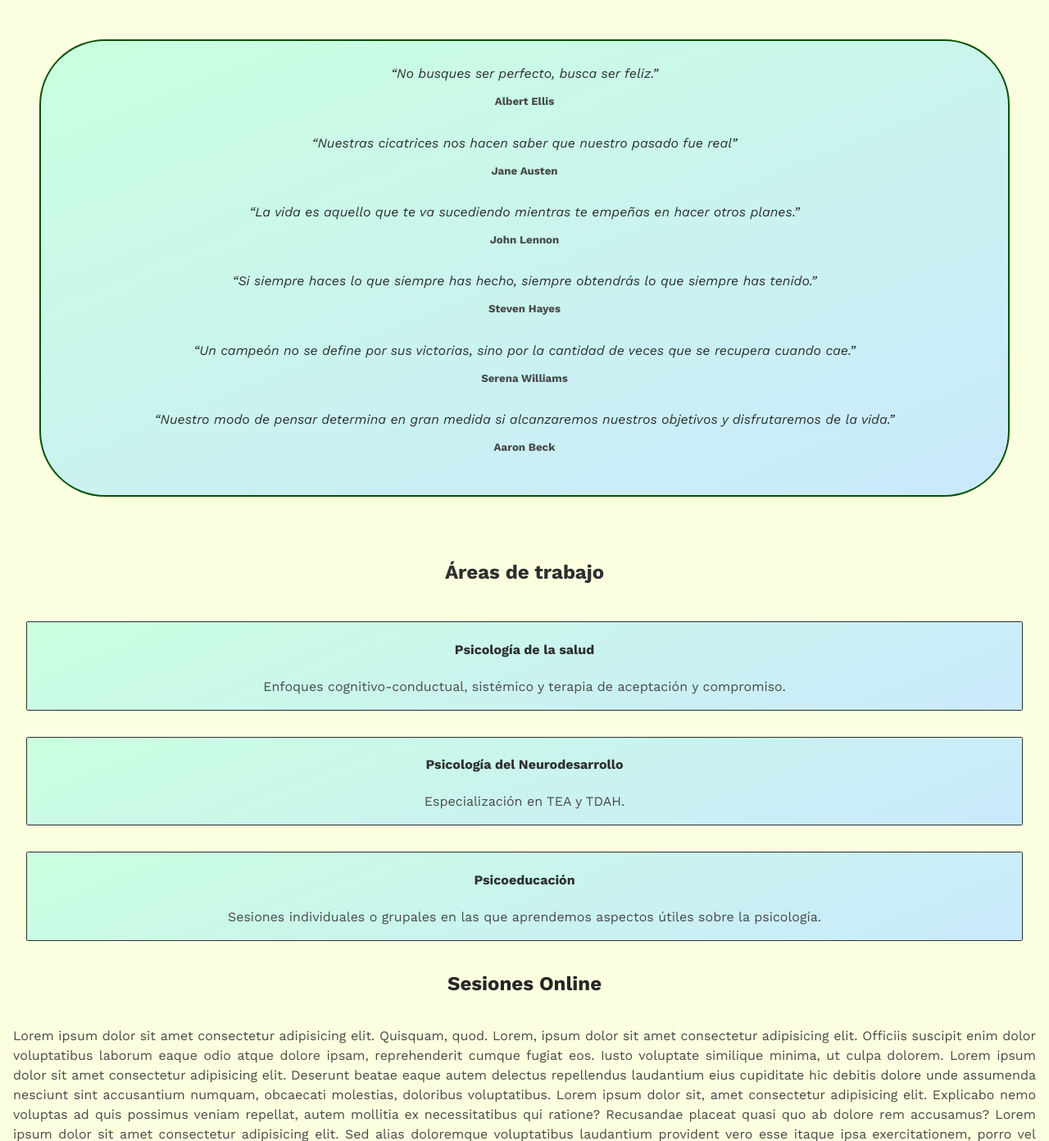
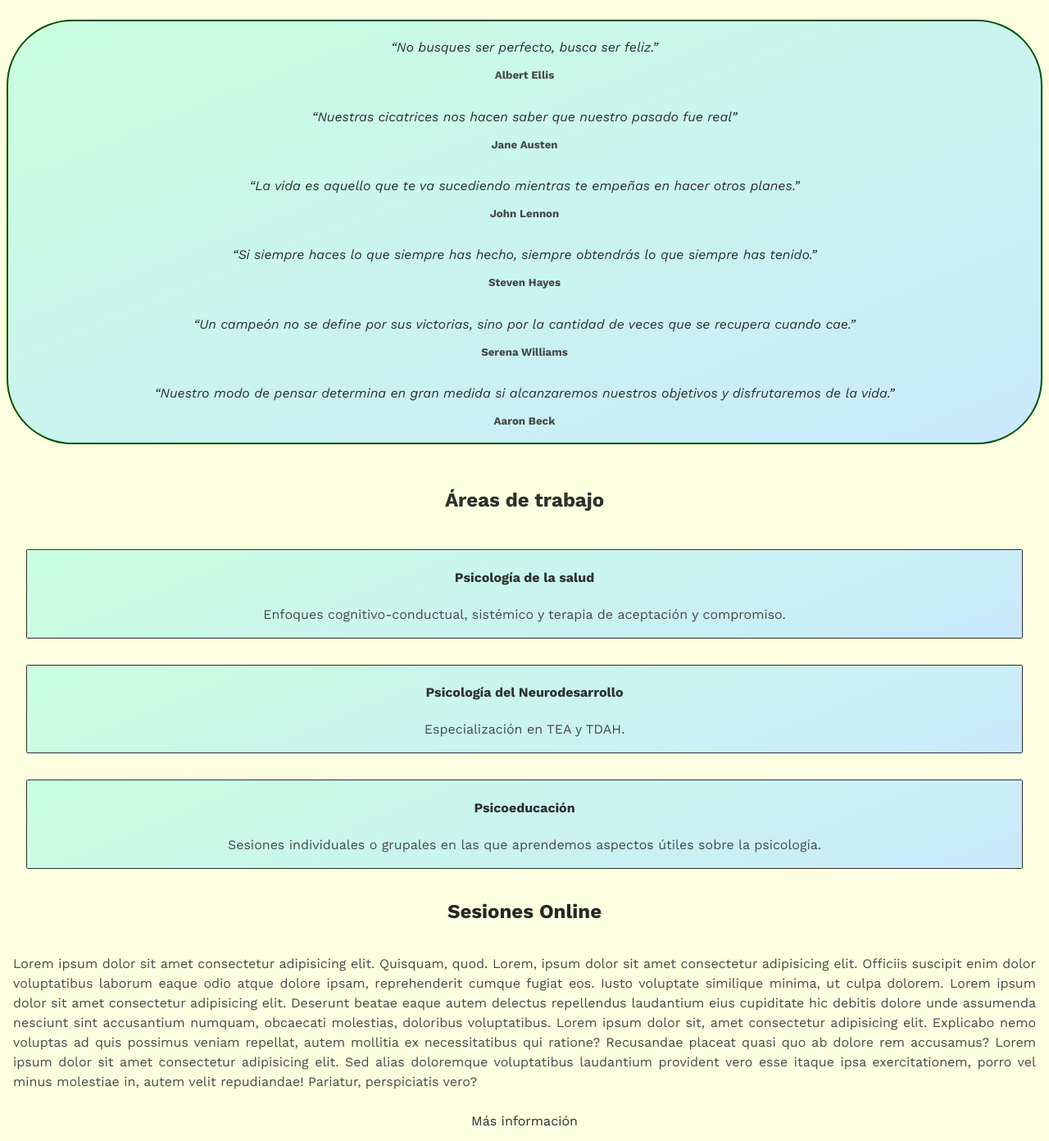
Before and after one commit to Joseolezi/Joseolezi.github.io, a PHP site: page / in a window 1280 px wide. Shown: the part 1075-2467 px from the top of the page at 82% size. Run offline with PHP 8.4, Linux system fonts and the light colour scheme.

Commit message:
Update style.css

```diff
--- a/style.css
+++ b/style.css
@@ -323,14 +323,19 @@ li:hover {
 .sec0   {
 
     background: linear-gradient(158deg, rgb(202, 255, 223) 0%, rgb(202, 233, 253) 100%);
-    padding: 2rem;
-    margin: 3rem;
+    padding: 0.5rem;
+    padding-top: 1.5rem;
+    padding-bottom: 0rem;
+    margin-top: 1.5rem;
+    margin-bottom: 0rem;
+    margin-right: 0.5rem;
+    margin-left: 0.5rem;
     border: 0.15rem solid #075300;
     border-radius: 5rem;
     text-align: center;
     line-height: 0.5rem;
 
-    scroll-margin-top: 11rem;
+    scroll-margin-top: 8rem;
 
     /* -webkit-animation: fadeIn ease;
     animation: fadeIn ease;
@@ -342,7 +347,7 @@ li:hover {
 
 .sec1 {
 
-    scroll-margin-top: 10rem;
+    scroll-margin-top: 8rem;
     height: min-content;
 
 }
```
